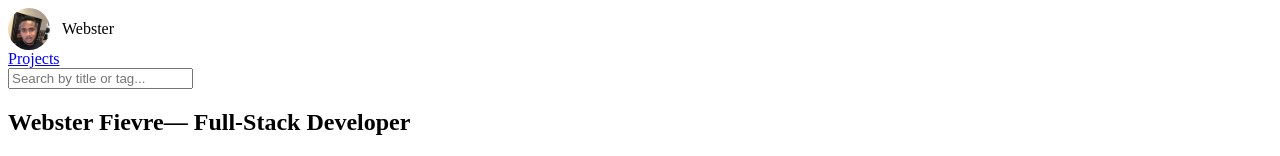
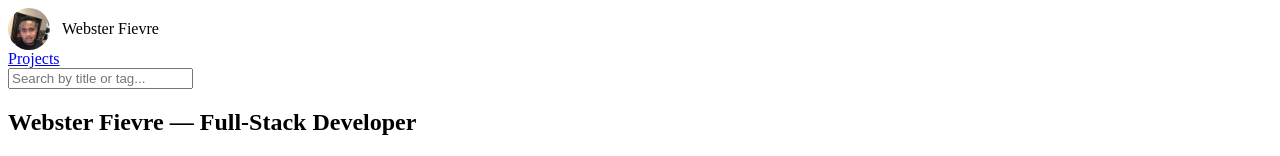
Before and after one commit to WebsterFever/portfoglio, a React (Vite) app in the folder client/: page / in a window 1280 px wide. Shown: the top 156 px of the page. Built offline with nearby package versions, Linux system fonts and the light colour scheme; no server answers; the HTML template or start-up script is replaced by a standard one.

Commit message:
last commit

```diff
--- a/client/src/App.jsx
+++ b/client/src/App.jsx
@@ -104,7 +104,7 @@ export default function App() {
 
       {/* About / Skills */}
       <section className="card about">
-        <h2>Webster Fievre— Full-Stack Developer</h2>
+        <h2>Webster Fievre — Full-Stack Developer</h2>
         <p className="intro">
           I design and build scalable full-stack web applications from concept to deployment.
           On the frontend, I work with React and Next.js, building responsive,
--- a/client/src/components/Header.jsx
+++ b/client/src/components/Header.jsx
@@ -10,7 +10,7 @@ export default function Header({ query, setQuery }) {
           alt="Profile"
           style={{ width: 42, height: 42, borderRadius: '50%', objectFit: 'cover', border: '2px solid var(--accent)' }}
         />
-        <div className="brand">Webster</div>
+        <div className="brand">Webster Fievre</div>
       </div>
       <a href="#projects" className="button">Projects</a>
 
```
